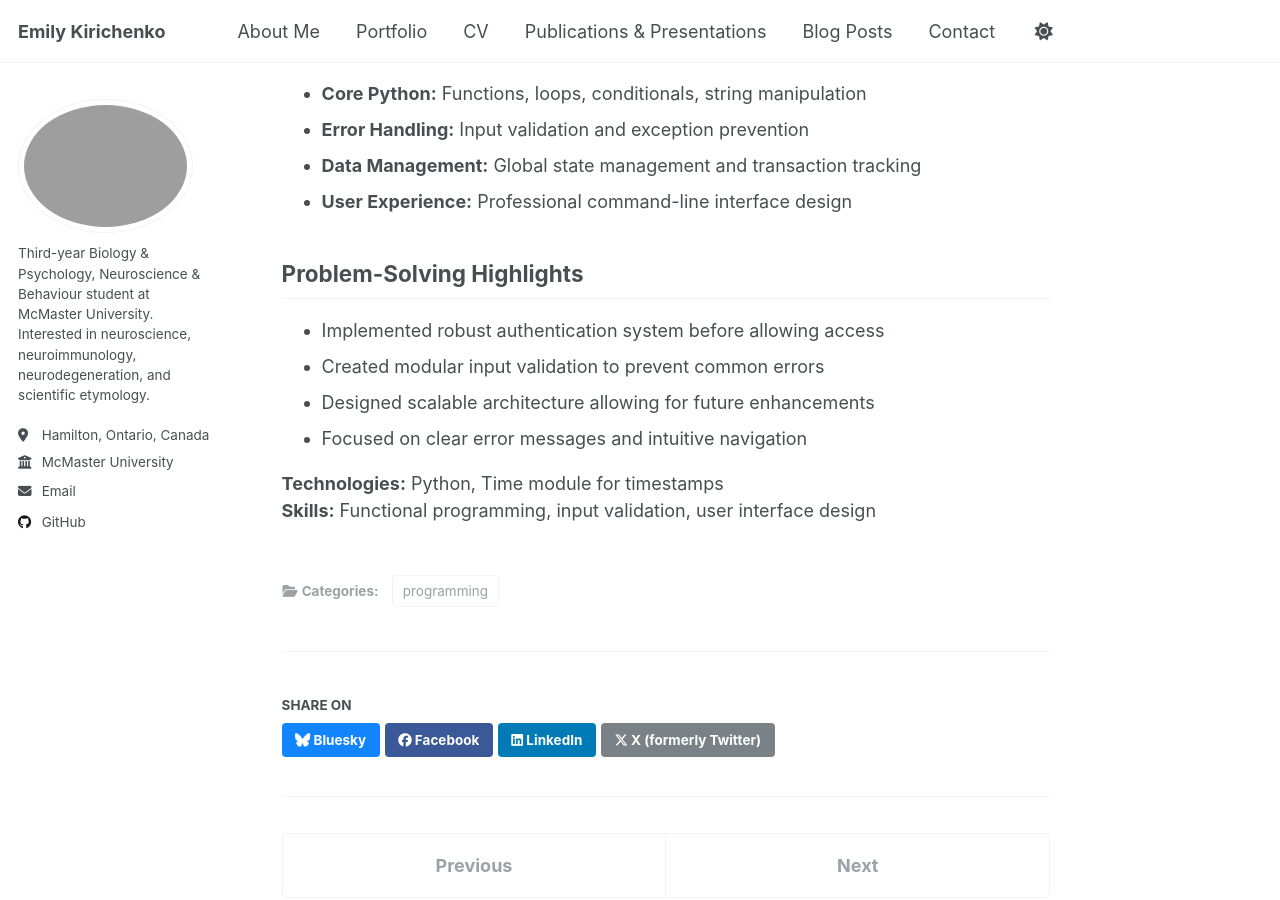
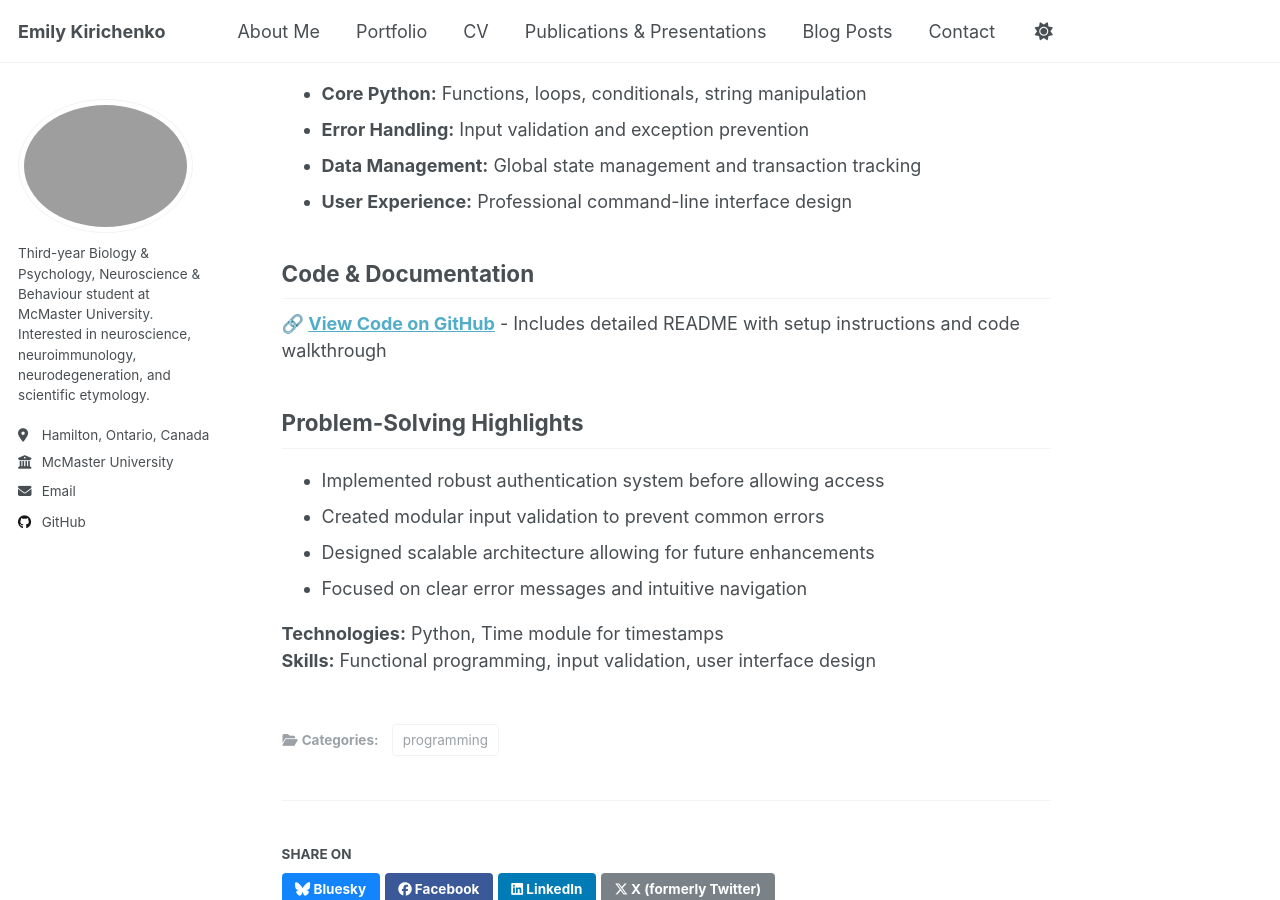
Before and after one commit to emkirichenko/emkirichenko.github.io, a Jekyll site: the page built from _portfolio/01-smart-banking-assistant.md, in a window 1280 px wide and 900 px high, scrolled down 736 px. Built offline with Jekyll 4.4.1, drawn with Linux system fonts in a browser that asks for light colours; a script that is not in the unit is left out.

Commit message:
Update 01-smart-banking-assistant.md

```diff
--- a/_portfolio/01-smart-banking-assistant.md
+++ b/_portfolio/01-smart-banking-assistant.md
@@ -28,6 +28,10 @@ A command-line banking assistant that simulates a personal bank account with sec
 - **Data Management:** Global state management and transaction tracking
 - **User Experience:** Professional command-line interface design
 
+## Code & Documentation
+
+**🔗 [View Code on GitHub](https://github.com/emkirichenko/1md3-banking-systems)** - Includes detailed README with setup instructions and code walkthrough
+
 ## Problem-Solving Highlights
 
 - Implemented robust authentication system before allowing access
```
